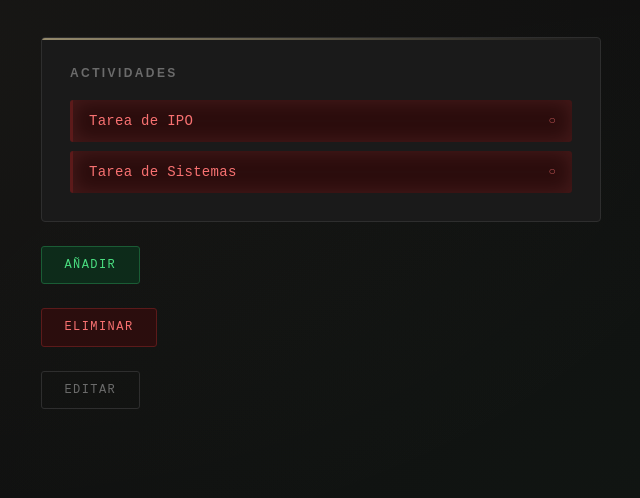
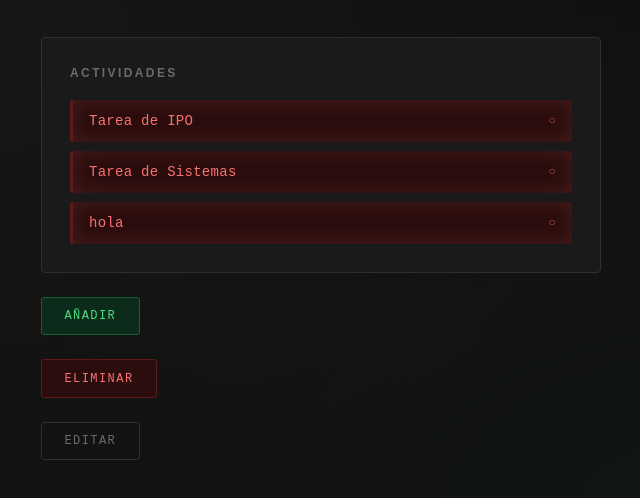
Before and after one commit to sebas-serra/To_do_list, a plain HTML site: page index.html in a window 1280 px wide. Both pictures are taken after a click on the button "AÑADIR". Shown: the part 120-618 px from the top of the page, without its empty margins (319-959 px from the left). Drawn offline with Linux system fonts and the light colour scheme.

Commit message:
feat: minimamente funcional

```diff
--- a/index.html
+++ b/index.html
@@ -15,8 +15,8 @@
         <div class="card">
             <h2>Actividades</h2>
             <ul id="actividades">
-                <li data-estado="No_hecha">Tarea de IPO</li>
-                <li data-estado="No_hecha">Tarea de Sistemas</li>
+                <li class="act" data-estado="No_hecha">Tarea de IPO</li>
+                <li class="act" data-estado="No_hecha">Tarea de Sistemas</li>
             </ul>
         </div>
 
--- a/main.js
+++ b/main.js
@@ -4,5 +4,15 @@ const btnEdit = document.getElementById('edit')
 const activiades = document.getElementById('actividades')
 
 btnAdd.addEventListener('click', () =>{
+    let tarea = document.createElement("li");
+    tarea.classList.add("act")
+    tarea.innerText = "hola"
+    tarea.dataset.estado = "No_hecha"
+    activiades.appendChild(tarea);
+})
 
+activiades.addEventListener('click', (e) => {
+    const el = e.target.closest(".act")
+    if (!el) return
+    el.dataset.estado = el.dataset.estado == "No_hecha" ? "hecha" : "No_hecha"
 })
--- a/styles/main.css
+++ b/styles/main.css
@@ -60,7 +60,6 @@ h1 {
   line-height: 1;
 }
 
-/* ── Main ── */
 main {
   width: 100%;
   max-width: 560px;
@@ -69,7 +68,6 @@ main {
   gap: 1.5rem;
 }
 
-/* ── Card ── */
 .card {
   background: var(--surface);
   border: 1px solid var(--border);
@@ -79,14 +77,7 @@ main {
   overflow: hidden;
 }
 
-.card::after {
-  content: '';
-  position: absolute;
-  top: 0; left: 0; right: 0;
-  height: 2px;
-  background: linear-gradient(90deg, var(--accent), transparent);
-  opacity: 0.6;
-}
+
 
 h2 {
   font-family: 'Syne', sans-serif;
@@ -98,7 +89,6 @@ h2 {
   margin-bottom: 1.25rem;
 }
 
-/* ── List ── */
 #actividades {
   list-style: none;
   display: flex;
@@ -121,7 +111,6 @@ h2 {
   transform: translateX(3px);
 }
 
-/* ── Estado: hecha ── */
 #actividades li[data-estado="hecha"] {
   background: var(--done-bg);
   border-left-color: var(--done-border);
@@ -142,7 +131,6 @@ h2 {
   opacity: 0.7;
 }
 
-/* ── Estado: No_hecha ── */
 #actividades li[data-estado="No_hecha"] {
   background: var(--undone-bg);
   border-left-color: var(--undone-border);
@@ -161,7 +149,6 @@ h2 {
   opacity: 0.7;
 }
 
-/* ── Buttons ── */
 button {
   font-family: 'Space Mono', monospace;
   font-size: 0.75rem;
@@ -209,7 +196,6 @@ button:active {
   border-color: var(--undone-text);
 }
 
-/* Wrap buttons in a row */
 main > button {
   display: inline-block;
 }
```
